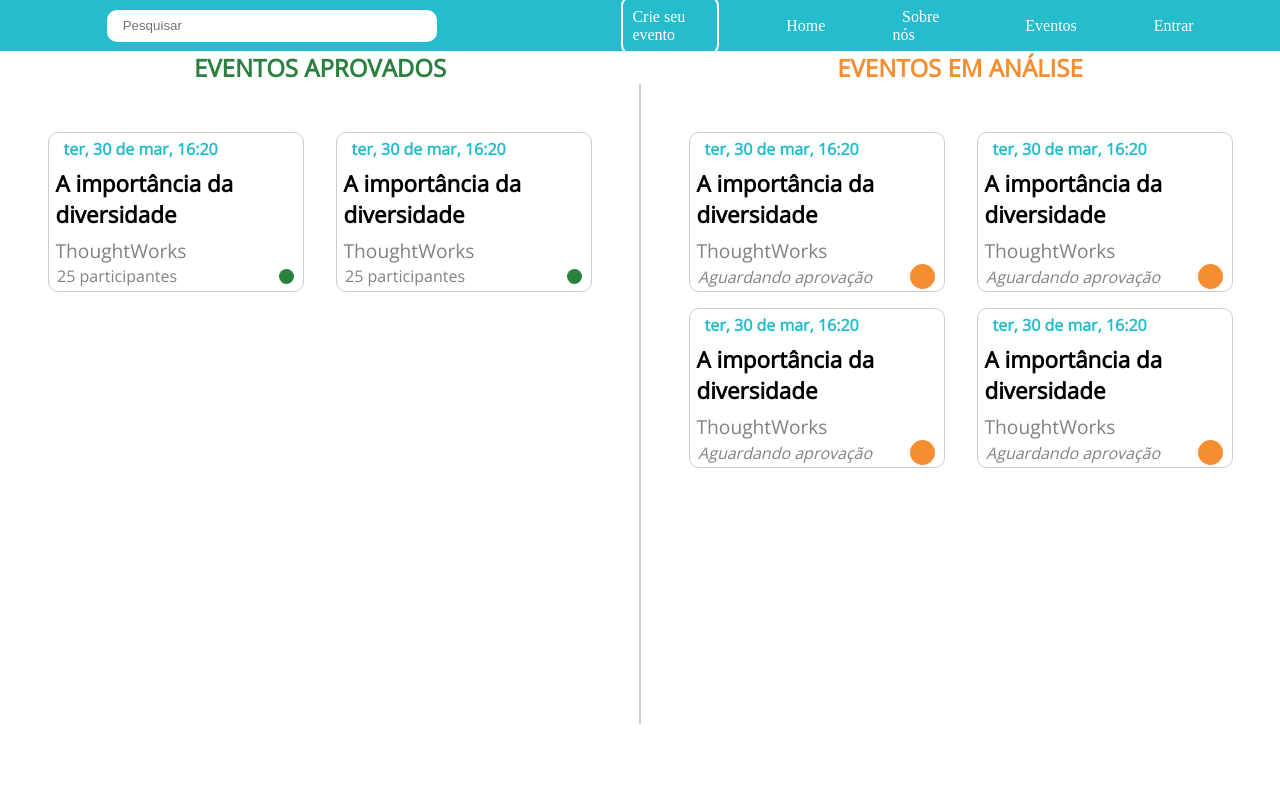
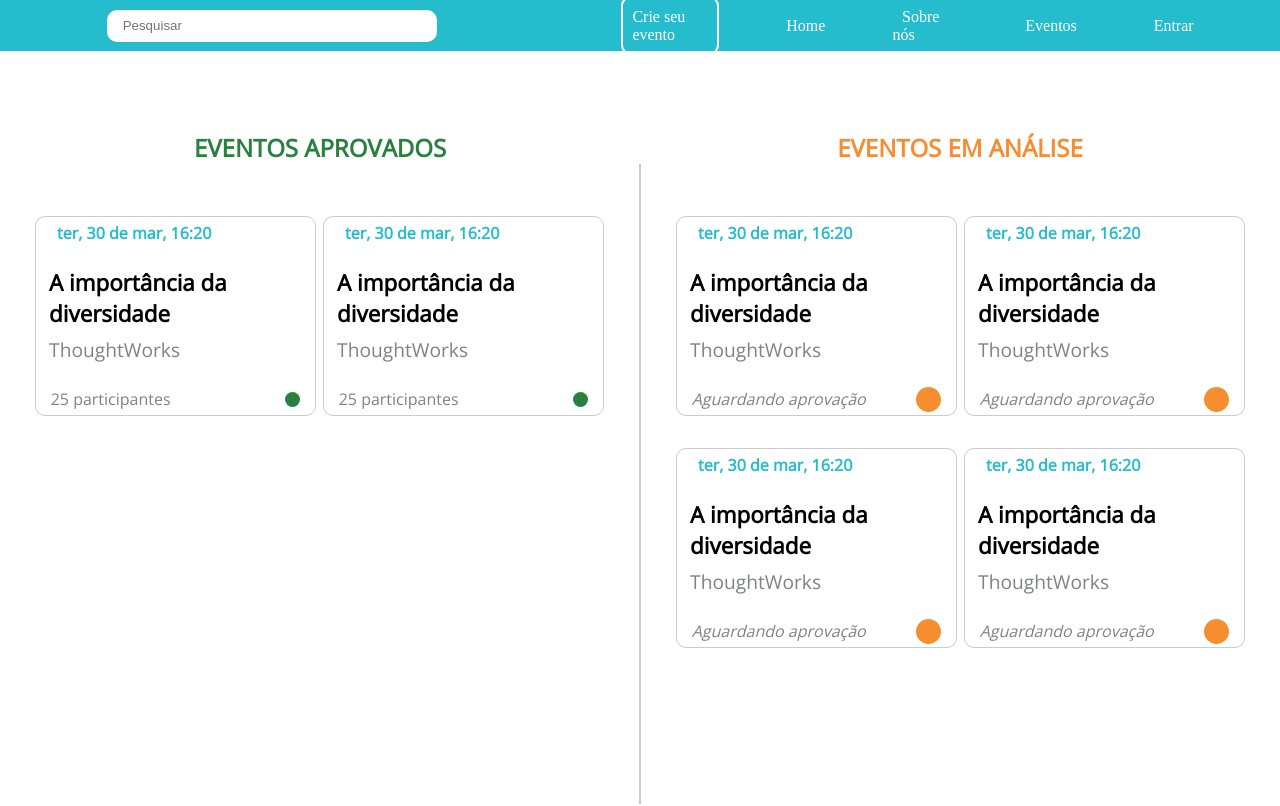
Before and after one commit to lucianobispod/communityinlounge, a plain HTML site: page meus-eventos.html in a window 1280 px wide. Shown: the top 806 px of the page. Drawn offline with nearby package versions, Linux system fonts and the light colour scheme.

Commit message:
alterações nos tamanhos da tela

```diff
--- a/css/style.css
+++ b/css/style.css
@@ -29,8 +29,8 @@ p {
   /* CARDS*/
 
   .card {
-    width: 20vw;
-    height: 20vh;
+    width: 22vw;
+    height: 25vh;
     border-radius: 10px;
     border: 1px solid var(--cinzaclaro);
     display: flex;
@@ -43,8 +43,8 @@ p {
   }
 
   .data{
-    width: 20vw;
-    height: 4vh;
+    width: 21vw;
+    height:3vh;
     font-size: 1em;
     color: var(--azul);
     font-weight: 700;
@@ -52,12 +52,11 @@ p {
 
     display: flex;
     align-items: center;
-
   }
 
   .identificacao{
-    width: 20vw;
-    height: 12vh;
+    width: 21vw;
+    height: 13vh;
     padding: 0.2em 0.5em ;
 
   }
@@ -66,21 +65,24 @@ p {
     font-size: 1.4em;
     font-weight: bold;
     margin-bottom: 0.3em;
+
   }
 
   .identificacao .comuni_evento{
     font-size: 1.2em;
     color: var(--cinza);
+
   }
 
   .box_parti-bot{
     display: flex;
-     width: 20vw;
-     height: 5vh;
+     width: 21vw;
+     height: 4vh;
      display: flex;
      justify-content: space-between;
      align-items: center;
-     padding: .2em .6em;
+     padding: 0em .6em;
+
   }
 
   .box_parti-bot .partici{
@@ -94,7 +96,7 @@ p {
     border: none;
     width: 110px;
     height: 40px;
-    background: #25bcce;
+
   }
 
 .circle{
@@ -213,10 +215,6 @@ p {
     align-items: center;
   }
   /*FIM HEADER*/
-
-
-
-
 
 
 
@@ -413,17 +411,20 @@ color: #fff;
 
 .linha_card{
   width: 45vw;
-  height: 20vh;
-  margin-bottom: 1em;
+  height: 26vh;
+  margin-bottom: 1.5em;
+
   display: flex;
   justify-content: space-around;
+  align-items: center;
 }
 
 .conteiner_section {
   width: 100vw;
-  height: 90vh;
+  height: 100vh;
   display: flex;
-  align-items: center;
+  align-items: flex-end;
+
 }
 
 .box_eventos_aprovados {
@@ -446,6 +447,7 @@ color: #fff;
   border-right: 1px solid var(--cinzaclaro);
 }
 
+
 .box_eventos_analise {
   height: 90vh;
   width: 50vw;
@@ -465,7 +467,6 @@ color: #fff;
   flex-direction: column;
   align-items: center;
 }
-
 
 /*REALIZADOS*/
 
@@ -497,3 +498,9 @@ color: #fff;
   align-items: center;
 }
 /*FIM MEUS EVENTOS */
+
+
+/* LOGIN */
+
+
+/* FIM LOGIN */
```
Also changed, not shown: meus-eventos.html (+0 -1 lines).
